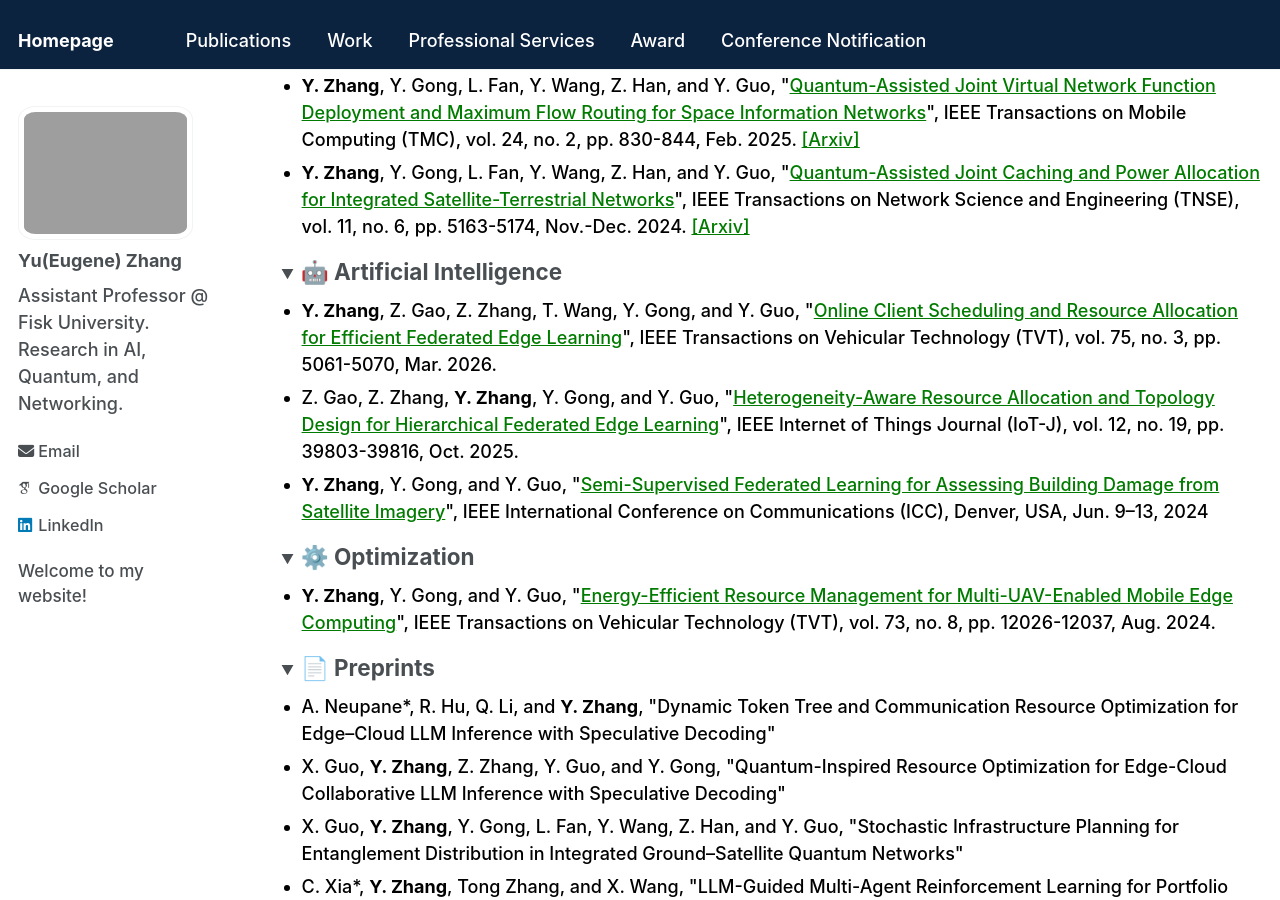
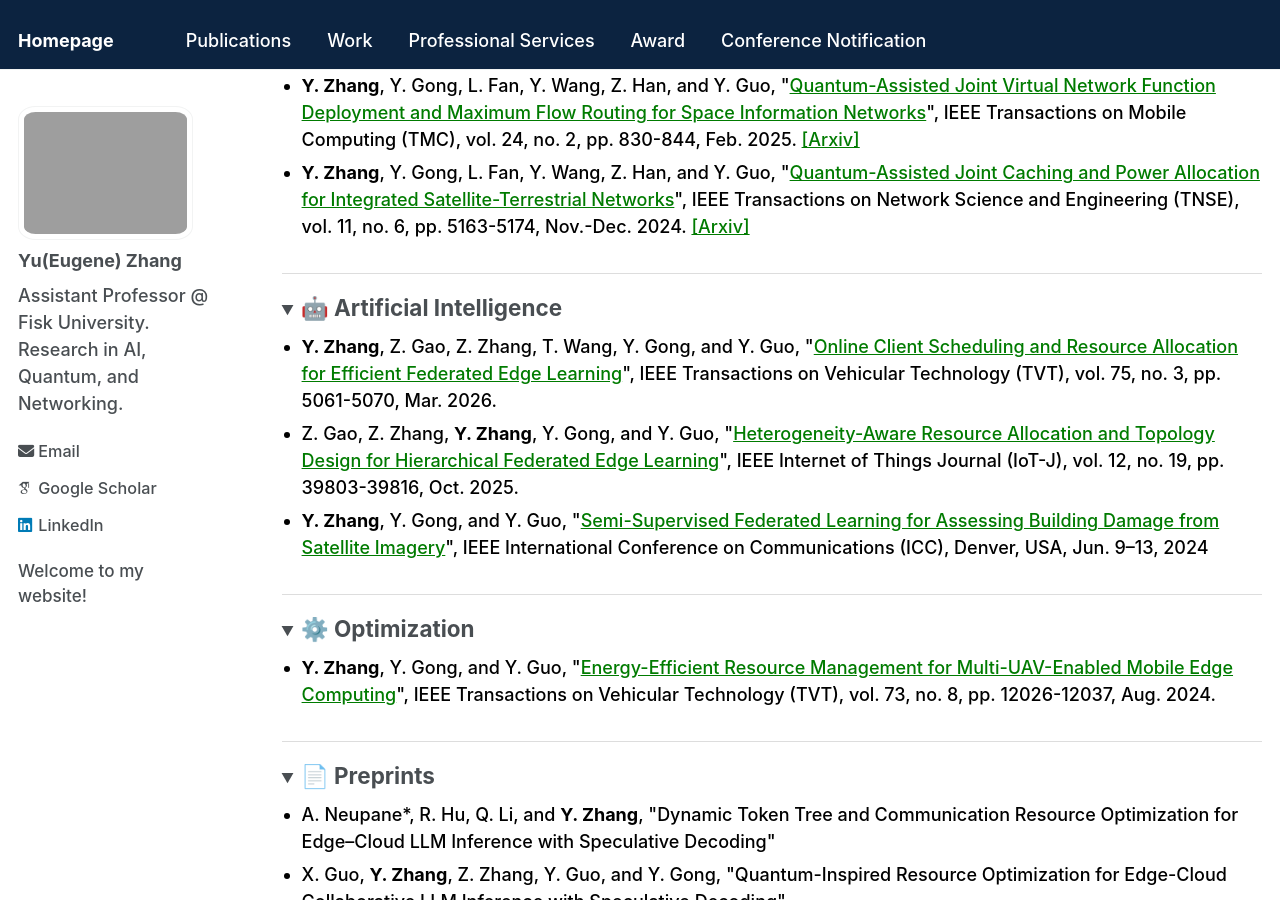
Before and after one commit to Yu-Zhang-Eugene/yu-zhang-eugene.github.io, a Jekyll site: the page built from _pages/publications.md, in a window 1280 px wide and 900 px high, scrolled down 402 px. Built offline with Jekyll 4.4.1, drawn with Linux system fonts in a browser that asks for light colours; some web fonts are replaced.

Commit message:
Refactor details sections in publications page
Updated details sections for various research topics with consistent styling.

```diff
--- a/_pages/publications.md
+++ b/_pages/publications.md
@@ -7,7 +7,7 @@ author_profile: true
 
 See <a href="https://scholar.google.com/citations?hl=en&user=p6z9Id4AAAAJ" class="custom-link" target="_blank">Google Scholar</a> for a comprehensive list of publications.
 
-<details open>
+<details open style="border-bottom: 1px solid #dddddd; padding-bottom: 15px; margin-bottom: 20px;">
 <summary><h2 style="display: inline;">🔬 Quantum Computing and Communication</h2></summary>
 
 <ul style="list-style-type: disc; padding-left: 20px; margin-top: 10px;">
@@ -49,7 +49,7 @@ IEEE Transactions on Network Science and Engineering (TNSE), vol. 11, no. 6, pp.
 </details>
 
 
-<details open>
+<details open style="border-bottom: 1px solid #dddddd; padding-bottom: 15px; margin-bottom: 20px;">
 <summary><h2 style="display: inline;">🤖 Artificial Intelligence</h2></summary>
 
 <ul style="list-style-type: disc; padding-left: 20px; margin-top: 10px;">
@@ -76,7 +76,7 @@ IEEE International Conference on Communications (ICC), Denver, USA, Jun. 9–13,
 </details>
 
 
-<details open>
+<details open style="border-bottom: 1px solid #dddddd; padding-bottom: 15px; margin-bottom: 20px;">
 <summary><h2 style="display: inline;">⚙️ Optimization</h2></summary>
 
 <ul style="list-style-type: disc; padding-left: 20px; margin-top: 10px;">
@@ -91,7 +91,7 @@ IEEE Transactions on Vehicular Technology (TVT), vol. 73, no. 8, pp. 12026-12037
 </details>
 
 
-<details open>
+<details open style="border-bottom: 1px solid #dddddd; padding-bottom: 15px; margin-bottom: 20px;">
 <summary><h2 style="display: inline;">📄 Preprints</h2></summary>
 
 <ul style="list-style-type: disc; padding-left: 20px; margin-top: 10px;">
```
